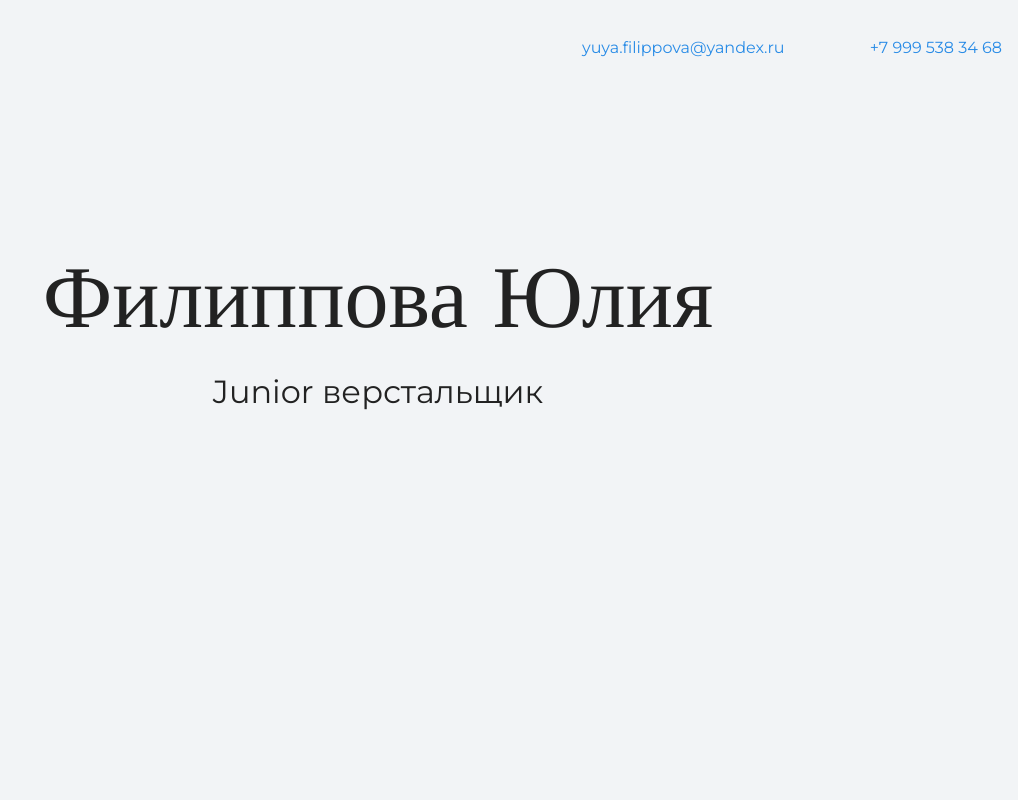
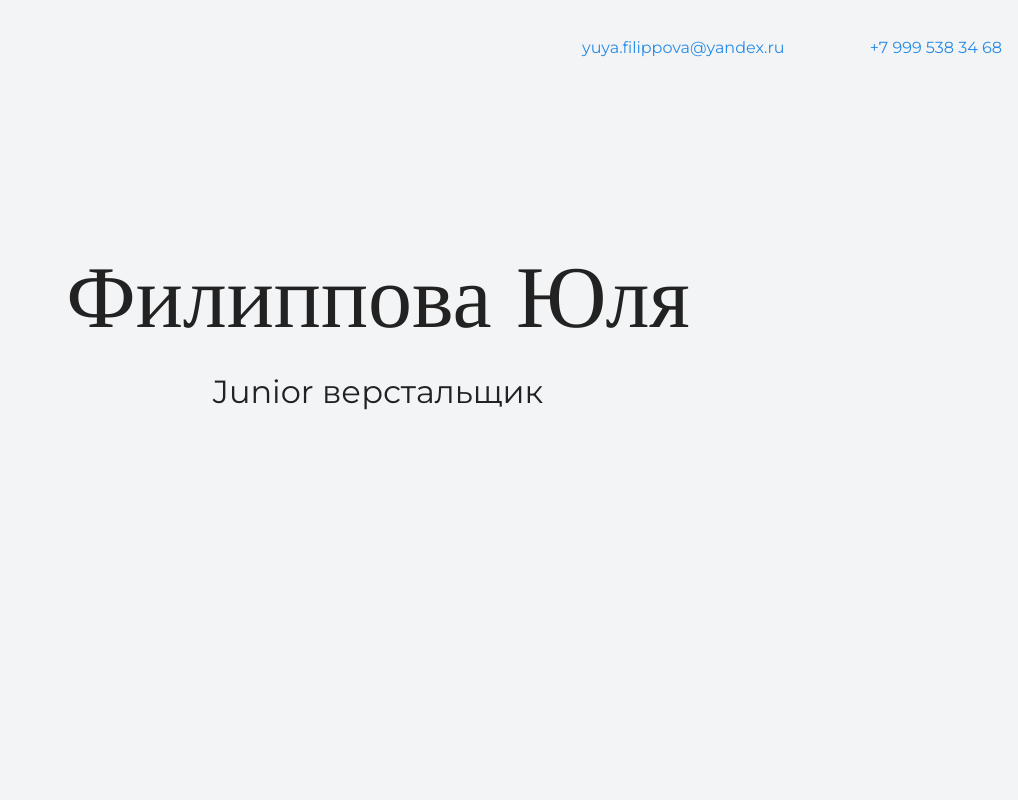
Before and after one commit to yuyafilippova/my-site, a plain HTML site: page index.html in a window 1280 px wide. Shown: the top 800 px of the page, without its empty margins (262-1280 px from the left). Drawn offline with nearby package versions, Linux system fonts and the light colour scheme.

Commit message:
Update index.html

```diff
--- a/index.html
+++ b/index.html
@@ -18,7 +18,7 @@
     </header>
 
     <section class="hero-image">
-      <div class="container"><h1 class="heading">Филиппова Юлия</h1>
+      <div class="container"><h1 class="heading">Филиппова Юля</h1>
       <p>Junior верстальщик</p>
       </div>
     </section>
```
